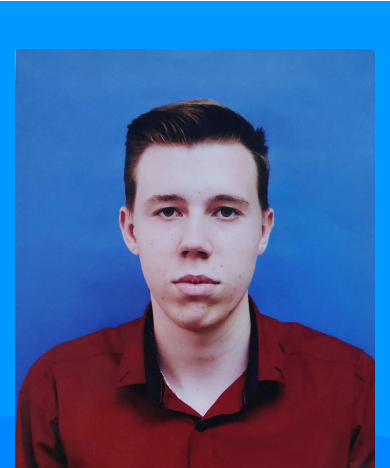
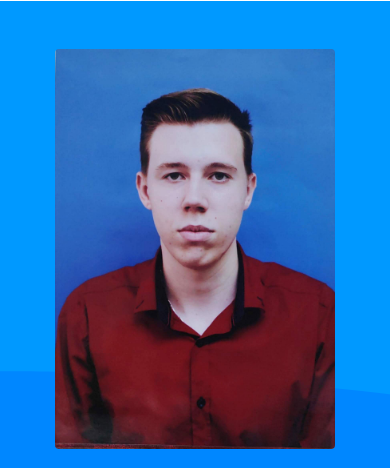
Before and after one commit to timoticnikola/digitalblue, a plain HTML site: page pages/aboutme.html in a window 390 px wide. Shown: the part 61-529 px from the top of the page. Drawn offline with nearby package versions, Linux system fonts and the light colour scheme.

Commit message:
Fix.
 Changes to be committed:
	modified:   assets/css/style.css
	modified:   assets/css/style.min.css
	modified:   pages/aboutme.html

```diff
--- a/assets/css/style.css
+++ b/assets/css/style.css
@@ -303,7 +303,7 @@ body {
 #header-about-me {
 	background-image: url('../img/header-alternative.svg');
 	background-size: cover;
-	height: auto;
+	height: 80vh;
 }
 .nt-about-me-h1 {
 	color: var(--nt-font-color);
@@ -323,7 +323,7 @@ body {
 	font-size: 1.2em;
 }
 .nt-profile-img {
-	height: 500px;
+	max-height: 400px;
 }
 .nt-about-me-down {
 	border-color: var(--nt-footer-bg-color) !important;
@@ -427,7 +427,7 @@ body {
 	#header-about-me {
 		height: auto;
 	}
-	#header-about-me img {
+	.nt-profile-img {
 		margin-bottom: 25px;
 	}
 }
--- a/pages/aboutme.html
+++ b/pages/aboutme.html
@@ -84,7 +84,7 @@
 				<div class="container py-5">
 					<div class="row">
 						<div class="col-12 col-md-6 d-flex justify-content-center" data-aos="fade-up">
-							<img src="../assets/img/nikola-timotic.jpg" class="rounded img-fluid" alt="Nikola Timotic" />
+							<img src="../assets/img/nikola-timotic.jpg" class="rounded img-fluid nt-profile-img" alt="Nikola Timotic" />
 						</div>
 						<div class="col-12 col-md-6">
 							<div class="row">
```
Also changed, not shown: assets/css/style.min.css.
